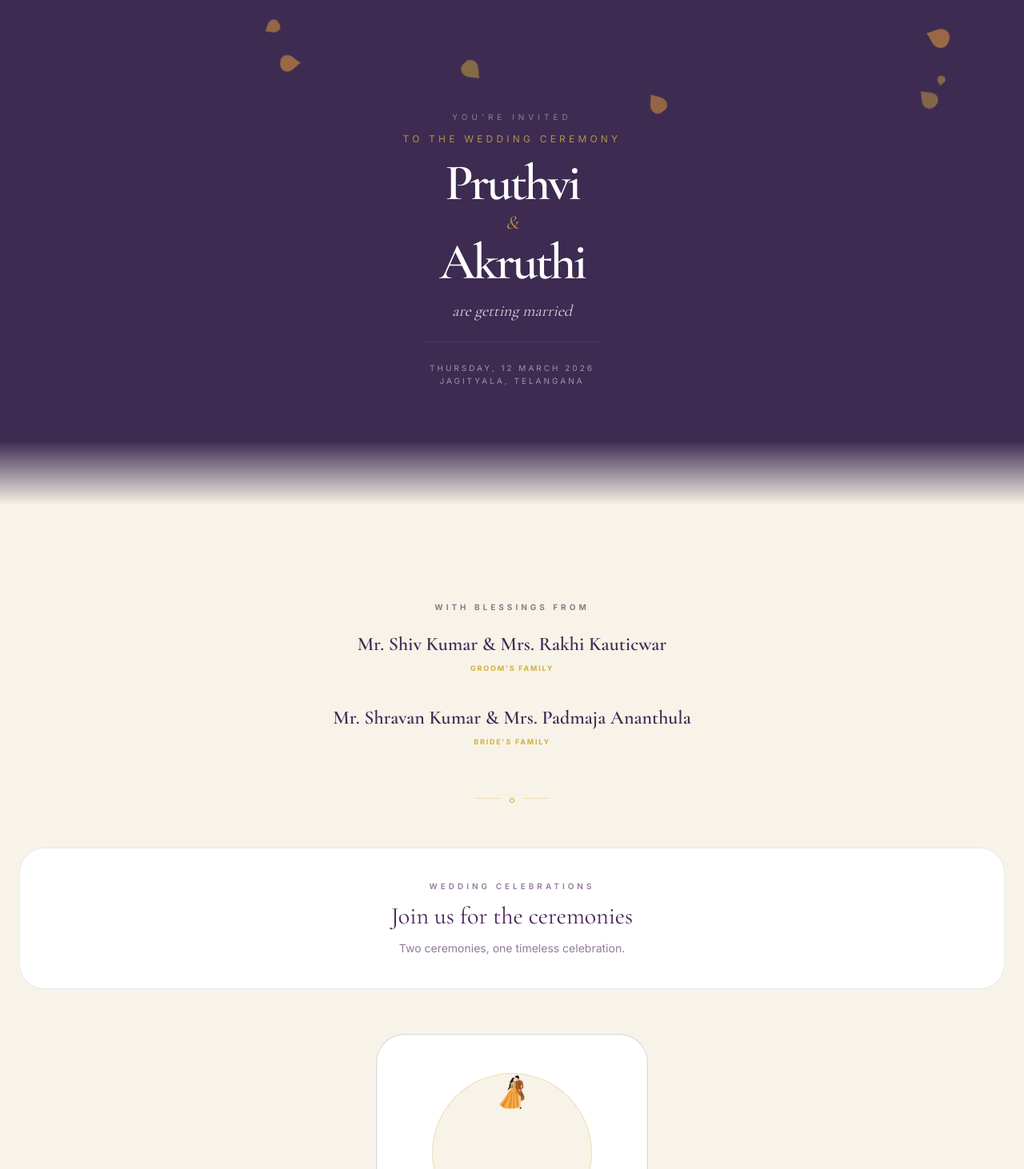
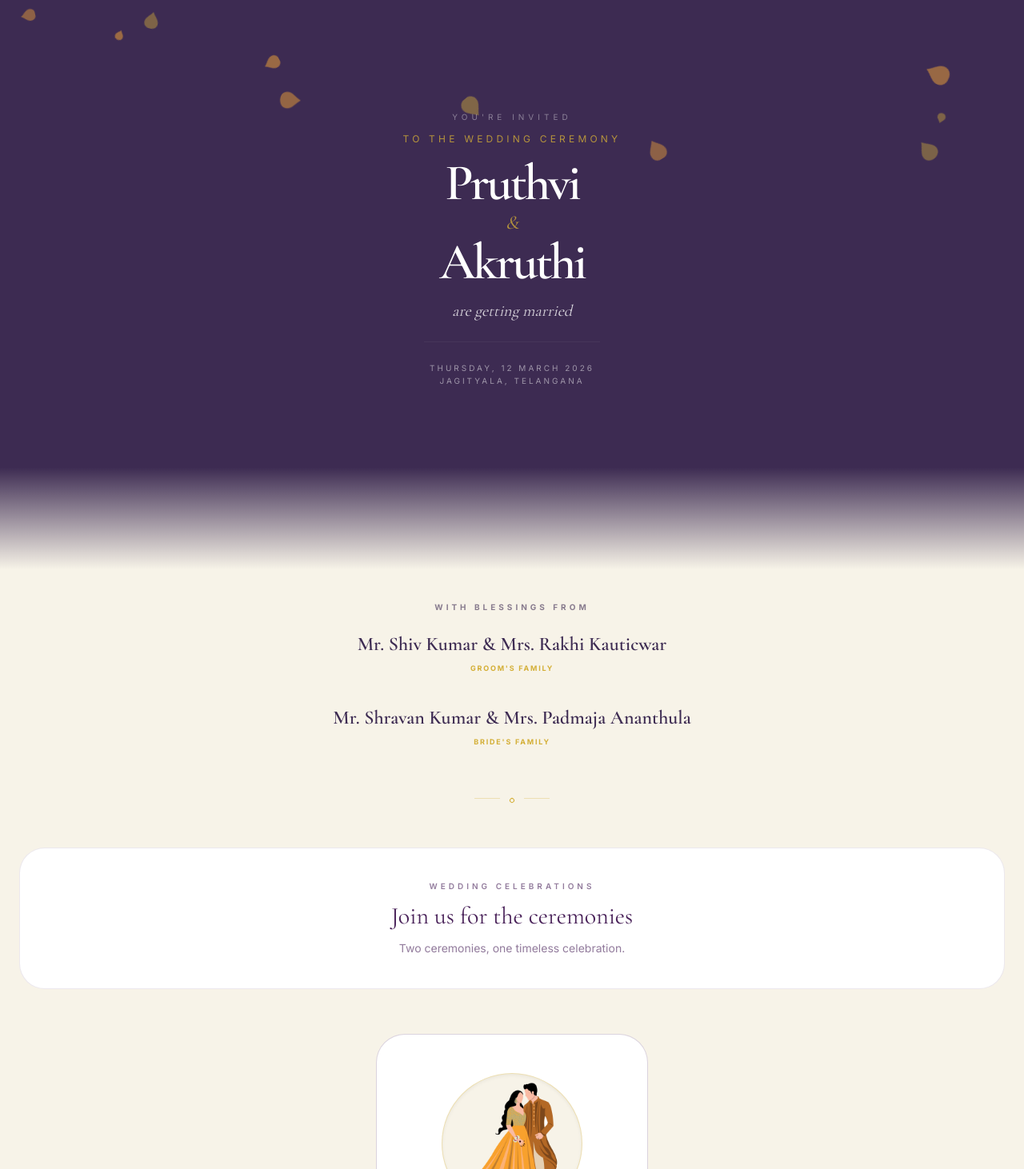
Before and after one commit to pruthvi2805/wedding-invite, a Next.js app: page / in a window 1280 px wide. Shown: the part 88-1550 px from the top of the page at 80% size. Built offline with nearby package versions, Linux system fonts and the light colour scheme.

Commit message:
Refine invitation UI: fix hero responsiveness, seamless transitions, and image clipping

```diff
--- a/src/app/page.tsx
+++ b/src/app/page.tsx
@@ -40,8 +40,7 @@ export default function Home() {
                 brideName={bride.name}
             />
 
-            <div className="relative bg-[#F7F3E8] z-10 w-full -mt-20 pt-20">
-                <div className="absolute -top-20 left-0 right-0 h-20 bg-gradient-to-b from-[#3D2B52] to-[#F7F3E8] pointer-events-none" />
+            <div className="relative bg-[#F7F3E8] z-10 w-full">
                 {/* Warmer Family Section */}
                 <section className="relative px-6 pt-10 text-center space-y-8">
                     <div className="space-y-6">
--- a/src/components/EventCard.tsx
+++ b/src/components/EventCard.tsx
@@ -45,9 +45,8 @@ export const EventCard = ({
         >
             <div className={`w-full max-w-[340px] rounded-[36px] border ${theme.border} bg-white px-6 pb-10 pt-12`}>
                 <div className="flex justify-center">
-                    <div className="relative h-[200px] w-[200px]">
-                        <div className="absolute inset-0 rounded-full border border-gold/30 bg-[#F7F3E8]" />
-                        <div className="absolute inset-0 p-6 relative">{icon}</div>
+                    <div className="relative h-44 w-44 overflow-hidden rounded-full border border-gold/30 bg-[#F7F3E8] shadow-inner">
+                        <div className="absolute inset-0 p-3">{icon}</div>
                     </div>
                 </div>
 
--- a/src/components/Hero.tsx
+++ b/src/components/Hero.tsx
@@ -37,8 +37,8 @@ export const Hero = ({
     }, []);
 
     useEffect(() => {
-        const heroTimer = setTimeout(() => setStartHero(true), 300);
-        const petalTimer = setTimeout(() => setStartPetals(true), 1600);
+        const heroTimer = setTimeout(() => setStartHero(true), 100);
+        const petalTimer = setTimeout(() => setStartPetals(true), 800);
         return () => {
             clearTimeout(heroTimer);
             clearTimeout(petalTimer);
@@ -47,34 +47,16 @@ export const Hero = ({
 
     useEffect(() => {
         if (!startHero) return;
-        const hintTimer = setTimeout(() => setShowScrollHint(false), 3000);
+        const hintTimer = setTimeout(() => setShowScrollHint(false), 5000);
         return () => clearTimeout(hintTimer);
-    }, [startHero]);
-
-    useEffect(() => {
-        if (!startHero) return;
-        const prefersReducedMotion = window.matchMedia("(prefers-reduced-motion: reduce)").matches;
-        if (prefersReducedMotion) return;
-
-        const downTimer = setTimeout(() => {
-            window.scrollTo({ top: 50, behavior: "smooth" });
-        }, 1400);
-        const upTimer = setTimeout(() => {
-            window.scrollTo({ top: 0, behavior: "smooth" });
-        }, 2100);
-
-        return () => {
-            clearTimeout(downTimer);
-            clearTimeout(upTimer);
-        };
     }, [startHero]);
 
     return (
         <section
             ref={heroRef}
-            className="h-[100svh] min-h-[100svh] w-full bg-[#3D2B52] relative overflow-hidden flex flex-col items-center justify-center flex-none pt-[env(safe-area-inset-top)] pb-[env(safe-area-inset-bottom)]"
+            className="h-screen min-h-[100dvh] w-full bg-[#3D2B52] relative overflow-hidden flex flex-col items-center justify-center flex-none"
         >
-            <div className="absolute inset-0 z-0 bg-[#3D2B52] animate-hero-bg opacity-0" />
+            <div className="absolute inset-0 z-0 bg-[#3D2B52] animate-hero-bg opacity-100" />
 
             <PetalAnimation isStarted={startPetals} />
 
@@ -121,11 +103,14 @@ export const Hero = ({
             </div>
 
             {!hasScrolled && startHero && showScrollHint && (
-                <div className="absolute bottom-10 flex flex-col items-center gap-1 text-white/20 z-30 animate-hero-fade" style={{ animationDelay: "1.6s" }}>
+                <div className="absolute bottom-12 flex flex-col items-center gap-1 text-white/20 z-30 animate-hero-fade" style={{ animationDelay: "1.6s" }}>
                     <span className="text-[8px] uppercase tracking-[0.6em] font-sans">Reveal Invitation</span>
                     <ChevronDown size={12} strokeWidth={1} className="animate-bounce" />
                 </div>
             )}
+
+            {/* Transition Gradient */}
+            <div className="absolute bottom-0 left-0 right-0 h-32 bg-gradient-to-t from-[#F7F3E8] to-transparent z-20" />
         </section>
     );
 };
```
Lines whose indentation alone changed are shown as unchanged.
